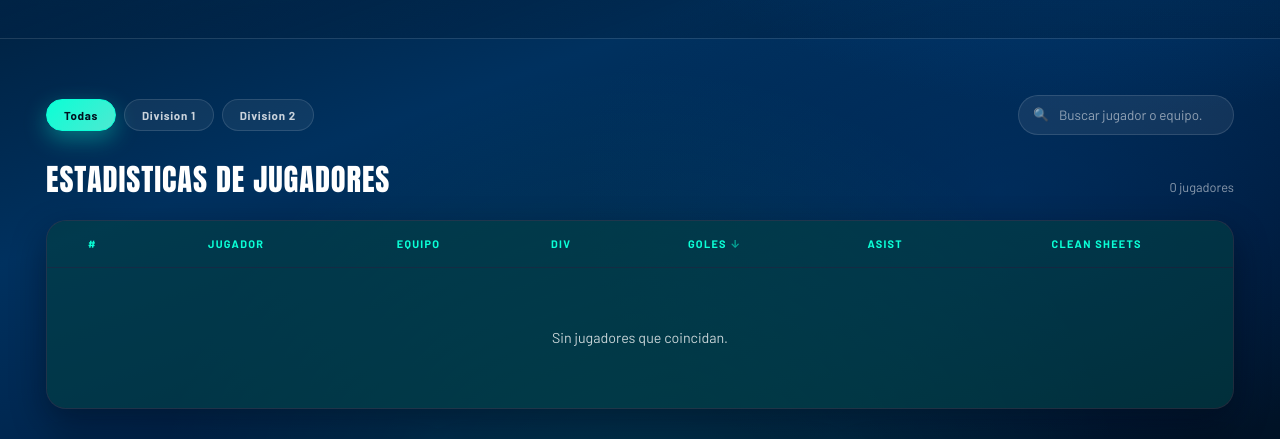
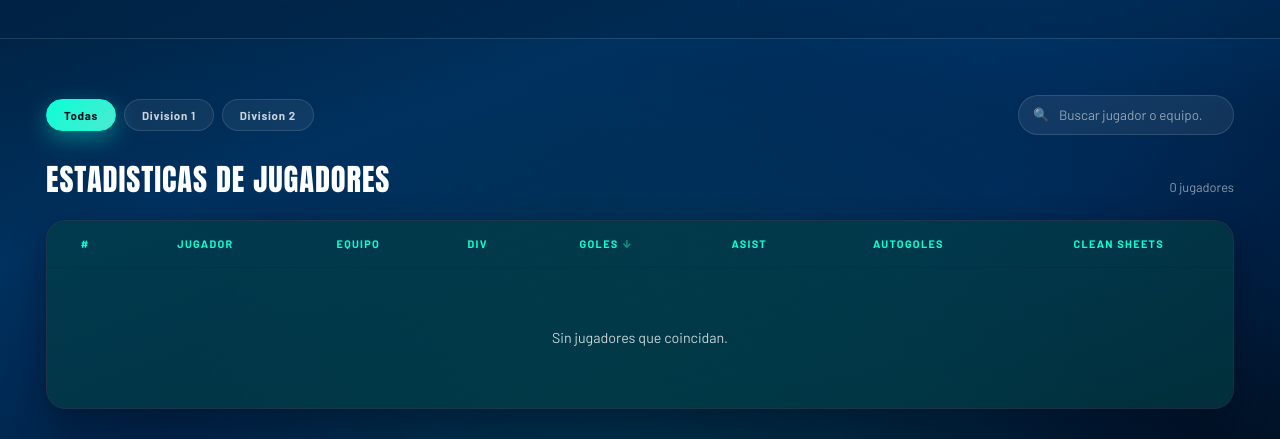
Before and after one commit to Dvskked/rep-diamons, a Flask app: page /estadisticas in a window 1280 px wide. Shown: the part 305-744 px from the top of the page. Run offline with Flask 3, Linux system fonts and the light colour scheme; data that the repository does not hold is empty.

Commit message:
Add files via upload

```diff
--- a/app.py
+++ b/app.py
@@ -299,7 +299,7 @@ def api_sitio():
         "       a.color AS color_a, a.division AS division_a,"
         "       b.nombre AS equipo_b, b.sigla AS sigla_b, b.escudo AS escudo_b,"
         "       b.color AS color_b, b.division AS division_b,"
-        "       r.goles_a, r.goles_b, r.goleadores, r.asistencias,"
+        "       r.goles_a, r.goles_b, r.goleadores, r.asistencias, r.autogoles,"
         "       r.portero_a, r.portero_b, r.cs_a, r.cs_b, r.minutos_cs,"
         "       (r.id IS NOT NULL) AS jugado"
         " FROM fechas f"
@@ -311,6 +311,7 @@ def api_sitio():
     for f in fechas:
         f["goleadores"] = _json_col(f.get("goleadores"), [])
         f["asistencias"] = _json_col(f.get("asistencias"), [])
+        f["autogoles"] = _json_col(f.get("autogoles"), [])
         if f["jugado"]:
             f["jugado"] = bool(f["jugado"])
 
@@ -659,7 +660,7 @@ def admin_fechas():
         return bloqueo
     return jsonify({"ok": True, "fechas": db.consultar(
         "SELECT f.*, a.sigla AS sigla_a, b.sigla AS sigla_b,"
-        " r.goles_a, r.goles_b, r.goleadores, r.asistencias,"
+        " r.goles_a, r.goles_b, r.goleadores, r.asistencias, r.autogoles,"
         " r.cs_a, r.cs_b, r.portero_a, r.portero_b,"
         " r.minutos_cs_a, r.minutos_cs_b"
         " FROM fechas f"
@@ -760,16 +761,19 @@ def _recalcular_stats():
     a partir de los resultados guardados. Idempotente: se puede llamar
     cuantas veces se quiera sin duplicar datos."""
     filas = db.consultar(
-        "SELECT goleadores, asistencias, portero_a, portero_b, cs_a, cs_b,"
+        "SELECT goleadores, asistencias, autogoles, portero_a, portero_b, cs_a, cs_b,"
         " minutos_cs_a, minutos_cs_b"
         " FROM resultados"
     )
     # Reinicia por completo para no arrastrar datos de jugadores
     # que ya no aportan en ningun resultado.
-    db.ejecutar("UPDATE jugadores SET goles=0, asistencias=0, cs=0, minutos_cs=0")
+    db.ejecutar(
+        "UPDATE jugadores SET goles=0, asistencias=0, autogoles=0, cs=0, minutos_cs=0"
+    )
 
     goles = {}
     asis = {}
+    autogoles = {}
     cs = {}
     minutos_cs = {}
     for r in filas:
@@ -781,6 +785,10 @@ def _recalcular_stats():
             pid = a.get("jugador_id")
             if pid:
                 asis[pid] = asis.get(pid, 0) + int(a.get("asistencias") or 1)
+        for ag in _json_col(r.get("autogoles"), []):
+            pid = ag.get("jugador_id")
+            if pid:
+                autogoles[pid] = autogoles.get(pid, 0) + int(ag.get("autogoles") or 1)
         for lado, portero, col_min in (
                 ("cs_a", "portero_a", "minutos_cs_a"),
                 ("cs_b", "portero_b", "minutos_cs_b")):
@@ -792,12 +800,12 @@ def _recalcular_stats():
                 cs[pid] = cs.get(pid, 0) + 1
                 minutos_cs[pid] = minutos_cs.get(pid, 0) + int(r.get(col_min) or 0)
 
-    for pid in set(goles) | set(asis) | set(cs):
+    for pid in set(goles) | set(asis) | set(autogoles) | set(cs):
         db.ejecutar(
-            "UPDATE jugadores SET goles=%s, asistencias=%s, cs=%s, minutos_cs=%s"
-            " WHERE id=%s",
-            (goles.get(pid, 0), asis.get(pid, 0), cs.get(pid, 0),
-             minutos_cs.get(pid, 0), pid),
+            "UPDATE jugadores SET goles=%s, asistencias=%s, autogoles=%s, cs=%s,"
+            " minutos_cs=%s WHERE id=%s",
+            (goles.get(pid, 0), asis.get(pid, 0), autogoles.get(pid, 0),
+             cs.get(pid, 0), minutos_cs.get(pid, 0), pid),
         )
 
 
@@ -869,6 +877,7 @@ def admin_guardar_resultado(fecha_id):
 
     goleadores = jugadores_lista("goleadores", "goles")
     asistencias = jugadores_lista("asistencias", "asistencias")
+    autogoles = jugadores_lista("autogoles", "autogoles")
 
     portero_a = jugador_valido(datos.get("arquero_a_id"), equipo_a_id)
     portero_b = jugador_valido(datos.get("arquero_b_id"), equipo_b_id)
@@ -877,10 +886,12 @@ def admin_guardar_resultado(fecha_id):
 
     db.ejecutar(
         "INSERT INTO resultados (fecha_id, goles_a, goles_b, goleadores, asistencias,"
-        " portero_a, portero_b, cs_a, cs_b, minutos_cs, minutos_cs_a, minutos_cs_b)"
-        " VALUES (%s,%s,%s,%s,%s,%s,%s,%s,%s,%s,%s,%s)"
+        " autogoles, portero_a, portero_b, cs_a, cs_b, minutos_cs, minutos_cs_a,"
+        " minutos_cs_b)"
+        " VALUES (%s,%s,%s,%s,%s,%s,%s,%s,%s,%s,%s,%s,%s)"
         " ON DUPLICATE KEY UPDATE goles_a=VALUES(goles_a), goles_b=VALUES(goles_b),"
         " goleadores=VALUES(goleadores), asistencias=VALUES(asistencias),"
+        " autogoles=VALUES(autogoles),"
         " portero_a=VALUES(portero_a), portero_b=VALUES(portero_b),"
         " cs_a=VALUES(cs_a), cs_b=VALUES(cs_b),"
         " minutos_cs=VALUES(minutos_cs),"
@@ -890,6 +901,7 @@ def admin_guardar_resultado(fecha_id):
             goles_a, goles_b,
             json.dumps(goleadores, ensure_ascii=False),
             json.dumps(asistencias, ensure_ascii=False),
+            json.dumps(autogoles, ensure_ascii=False),
             portero_a, portero_b, cs_a, cs_b,
             max(minutos_cs_a, minutos_cs_b),
             minutos_cs_a, minutos_cs_b,
--- a/templates/admin.html
+++ b/templates/admin.html
@@ -176,6 +176,12 @@
           <button class="btn-mini" type="button" id="addAsistencia">+ Anadir asistencia</button>
         </div>
 
+        <div class="ancho">
+          <h4 class="sub">Autogoles</h4>
+          <div id="listaAutogoles" class="chips"></div>
+          <button class="btn-mini" type="button" id="addAutogol">+ Anadir autogol</button>
+        </div>
+
         <div class="form-acciones">
           <button class="btn btn-primary" type="submit">GUARDAR RESULTADO</button>
           <button class="btn btn-peligro" type="button" id="btnBorrarResultado">BORRAR RESULTADO</button>
--- a/templates/estadisticas.html
+++ b/templates/estadisticas.html
@@ -39,6 +39,7 @@
           <th scope="col">DIV</th>
           <th scope="col" class="ord" data-orden="goles">GOLES <i></i></th>
           <th scope="col" class="ord" data-orden="asistencias">ASIST <i></i></th>
+          <th scope="col" class="ord" data-orden="autogoles">AUTOGOLES <i></i></th>
           <th scope="col" class="ord" data-orden="cs">CLEAN SHEETS <i></i></th>
         </tr>
       </thead>
--- a/templates/inicio.html
+++ b/templates/inicio.html
@@ -59,7 +59,6 @@
     <section class="col-main" id="resultados" aria-labelledby="h-res">
       <div class="sec-head">
         <h2 id="h-res">Resultados</h2>
-        <div class="chips" id="resFiltro" role="group" aria-label="Filtrar por division"></div>
       </div>
       <p class="sec-note" id="resNota" aria-live="polite"></p>
       <div id="resLista"></div>
--- a/templates/liga.html
+++ b/templates/liga.html
@@ -47,7 +47,6 @@
   <div class="panel-panel" data-panel="calendario">
     <div class="sec-head">
       <h2>Calendario y resultados</h2>
-      <label class="x5-campo"><span>JORNADA</span><select id="ligaJornada" aria-label="Jornada"></select></label>
     </div>
     <div id="ligaCalendario"></div>
   </div>
```
Also changed, not shown: migrar.py (+11 -0 lines).
